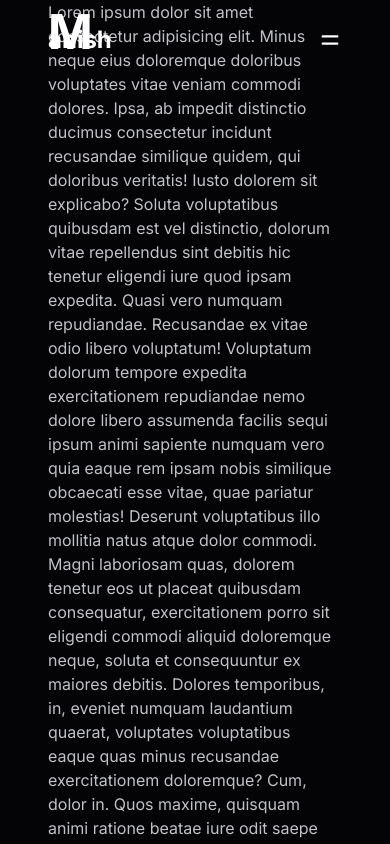
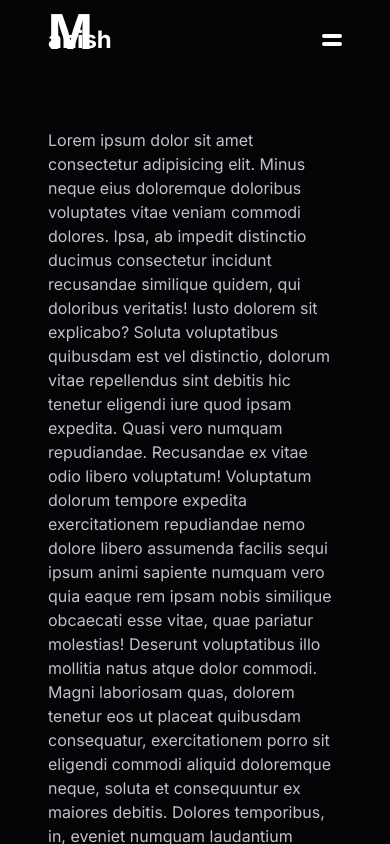
Before and after one commit to ManishKarki1997/ManishKarkiPortfolio, a Next.js app: page / in a window 390 px wide. Shown: the top 844 px of the page. Built offline with nearby package versions, Linux system fonts and the light colour scheme; what @tailwindcss/typography would draw is missing.

Commit message:
add hamburger component with open and close gsap animation

```diff
--- /dev/null
+++ b/components/HamburgerMenu.js
@@ -0,0 +1,45 @@
+import React from "react";
+import gsap from "gsap/dist/gsap";
+
+const HamburgerMenu = ({ navExpanded, handleNavToggle }) => {
+  const timelineRef = React.useRef(null);
+
+  React.useEffect(() => {
+    timelineRef.current = gsap.timeline({
+      paused: true,
+    });
+
+    timelineRef.current.to(".line-top", {
+      duration: 0.5,
+      transform: "rotateZ(45deg)",
+      transformOrigin: "top center",
+    });
+    timelineRef.current.to(
+      ".line-bottom",
+      {
+        duration: 0.5,
+        transform: "rotateZ(-45deg)",
+        transformOrigin: "top top",
+      },
+      "=-.5"
+    );
+  }, []);
+
+  const onClickHamburgerIcon = () => {
+    handleNavToggle();
+    if (!navExpanded) {
+      timelineRef.current.play();
+    } else {
+      timelineRef.current.reverse();
+    }
+  };
+
+  return (
+    <button onClick={onClickHamburgerIcon} className="text-primary">
+      <span className="block w-5 h-1 mb-1 rounded bg-primaryOpposite line-top"></span>
+      <span className="block w-5 h-1 rounded bg-primaryOpposite line-bottom "></span>
+    </button>
+  );
+};
+
+export default HamburgerMenu;
--- a/components/Header.js
+++ b/components/Header.js
@@ -1,9 +1,9 @@
 import React from "react";
 import Link from "next/link";
 import gsap from "gsap/dist/gsap";
-import { HiMenuAlt4 } from "react-icons/hi";
 import { AiFillGithub, AiOutlineTwitter } from "react-icons/ai";
 
+import HamburgerMenu from "./HamburgerMenu";
 import useDarkMode from "../hooks/useDarkMode";
 
 const menuLinks = [
@@ -240,12 +240,10 @@
             </h1>
           </Link>
 
-          <button
-            onClick={() => handleNavToggle()}
-            className="cursor-pointer text-primary menu-btn"
-          >
-            <HiMenuAlt4 size={24} className="fill-current" />
-          </button>
+          <HamburgerMenu
+            navExpanded={navExpanded}
+            handleNavToggle={handleNavToggle}
+          />
         </div>
       </header>
     </>
--- a/styles/tailwind.css
+++ b/styles/tailwind.css
@@ -8,8 +8,10 @@
 
 .dark {
   --color-bg-primary: #040407;
-  --color-bg-secondary: #0c172a;
+  --color-bg-secondary: #040407;
   --color-bg-accent: #004de4;
+  --color-bg-primary-opposite: #ffffff;
+  --color-bg-secondary-opposite: #edf2f7;
 
   --color-text-primary: #ffffff;
   /* --color-text-secondary: #e5e7eb; */
@@ -21,6 +23,8 @@
   --color-bg-primary: #ffffff;
   --color-bg-secondary: #edf2f7;
   --color-bg-accent: #004de4;
+  --color-bg-primary-opposite: #040407;
+  --color-bg-secondary-opposite: #040407;
 
   /* --color-text-primary: #031b4e; */
   --color-text-primary: #000;
--- a/tailwind.config.js
+++ b/tailwind.config.js
@@ -7,6 +7,8 @@
         primary: "var(--color-bg-primary)",
         secondary: "var(--color-bg-secondary)",
         accent: "var(--color-bg-accent)",
+        primaryOpposite: "var(--color-bg-primary-opposite)",
+        secondaryOpposite: "var(--color-bg-secondary-opposite)",
       },
       textColor: {
         primary: "var(--color-text-primary)",
```
Also changed, not shown: pages/index.js.
